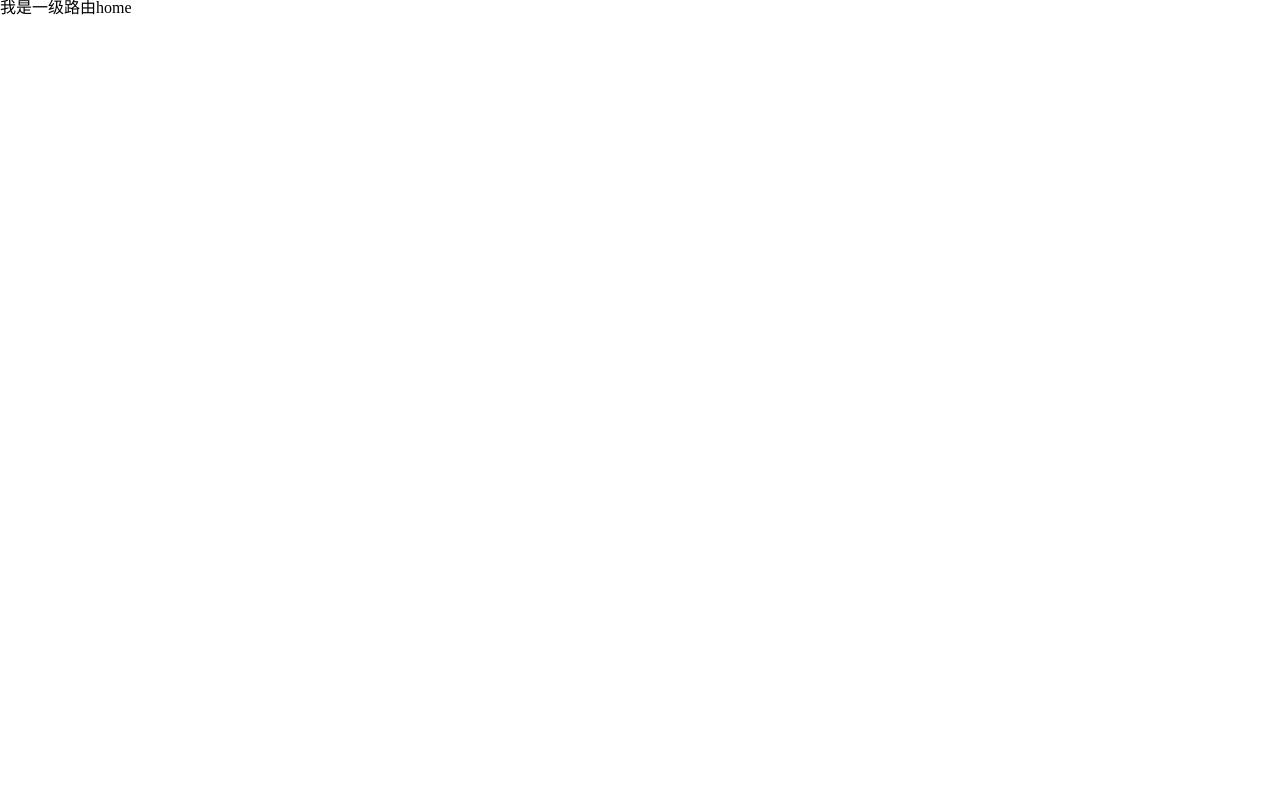
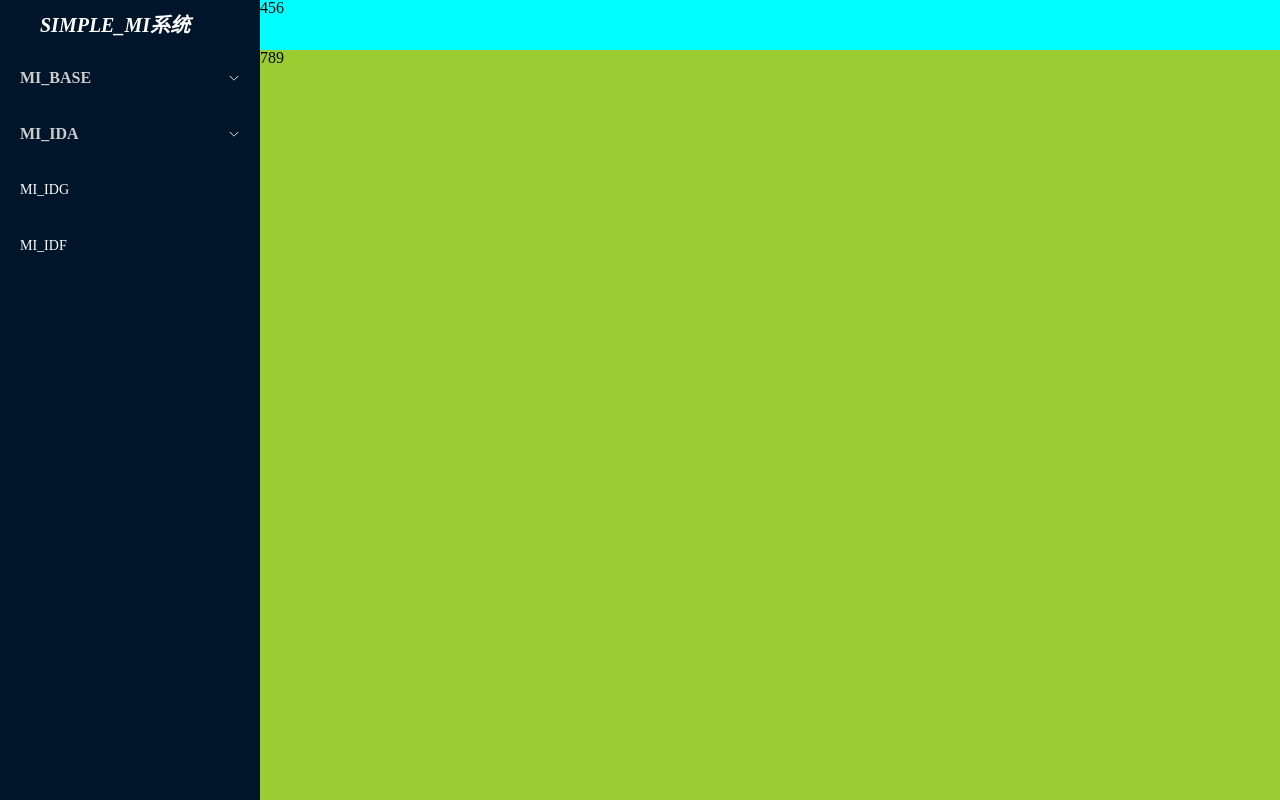
Before and after one commit to CareShadow/vue3_test, a Vue app: page / in a window 1280 px wide. Built offline with nearby package versions, Linux system fonts and the light colour scheme.

Commit message:
Menu文字样式添加

```diff
--- a/src/App.vue
+++ b/src/App.vue
@@ -1,6 +1,6 @@
 <template>
-  <router-view></router-view>
-  <!-- <Layout /> -->
+  <!-- <router-view></router-view> -->
+  <Layout />
 </template>
 
 <script setup>
--- a/src/layout/index.vue
+++ b/src/layout/index.vue
@@ -2,7 +2,9 @@
     <div class="layout_container">
         <div class="layout_slider">
             <Logo />
-            <Menu />
+            <el-scrollbar class="slider_scrollbar">
+                <Menu :menuList="userStore.constantRoutes" />
+            </el-scrollbar>
         </div>
         <div class="layout_tabbar">456</div>
         <div class="layout_main">789</div>
@@ -12,9 +14,12 @@
 <script setup>
 import Logo from '@/layout/logo/index'
 import Menu from '@/layout/menu/index'
+import useUserStore from '@/store/modules/user';
+
+let userStore = useUserStore();
 </script>
 
-<style scoped>
+<style lang="scss" scoped>
 .layout_container {
     width: 100%;
     height: 100vh;
@@ -44,4 +49,14 @@ import Menu from '@/layout/menu/index'
     left: 260px;
     top: 50px;
 }
+
+.slider_scrollbar {
+    width: 100%;
+    height: calc(100vh - 50px);
+
+    .el-menu {
+        border-right: none;
+    }
+
+}
 </style>
--- a/src/layout/menu/index.vue
+++ b/src/layout/menu/index.vue
@@ -1,5 +1,4 @@
 <template>
-    <el-scrollbar class="slider_scrollbar">
     <el-menu background-color="#001529" text-color="#fff">
         <el-sub-menu index="1">
             <template #title>
@@ -18,15 +17,20 @@
         <el-menu-item index="3">MI_IDG</el-menu-item>
         <el-menu-item index="4">MI_IDF</el-menu-item>
     </el-menu>
-    </el-scrollbar>
 </template>
 
 <script setup>
+// 拿到父组件传来的路由配置
+let props = defineProps(['menuList'])
+
 </script>
 
-<style scoped>
-.slider_scrollbar {
-    width: 100%;
-    height: calc(100vh - 50px);
+<style lang="scss" scoped>
+span {
+    font-size: 16px;
+    height: 48px;
+    line-height: 48px;
+    color: #cccccc;
+    font-weight: 700;
 }
 </style>
--- a/src/router/index.js
+++ b/src/router/index.js
@@ -1,9 +1,9 @@
 import { createRouter, createWebHashHistory } from 'vue-router';
-import routes from './routes.js';
+import constantRoutes from './routes.js';
 // 创建路由器
 let router = createRouter({
     history: createWebHashHistory(),
-    routes: routes,
+    routes: constantRoutes,
     scrollBehavior() {
         return {
             top: 0,
--- a/src/router/routes.js
+++ b/src/router/routes.js
@@ -1,4 +1,4 @@
-let routes = [
+let constantRoutes = [
     {
         path: '/login',
         component: () => import('@/views/login/index.vue'),
@@ -21,4 +21,4 @@ let routes = [
     }
 ]
 
-export default routes;
+export default constantRoutes;
--- a/src/store/modules/user.js
+++ b/src/store/modules/user.js
@@ -1,10 +1,13 @@
 import { defineStore } from 'pinia';
+// 引入路由
+import constantRoutes from '@/router/routes.js';
+
 // 创建小仓库
 let useUserStore = defineStore('User', {
     // 小仓库存储数据地方
     state: () => {
         return {
-            age: 18
+            constantRoutes
         };
     },
     // 异步|逻辑的地方
```
Lines whose indentation alone changed are shown as unchanged.
